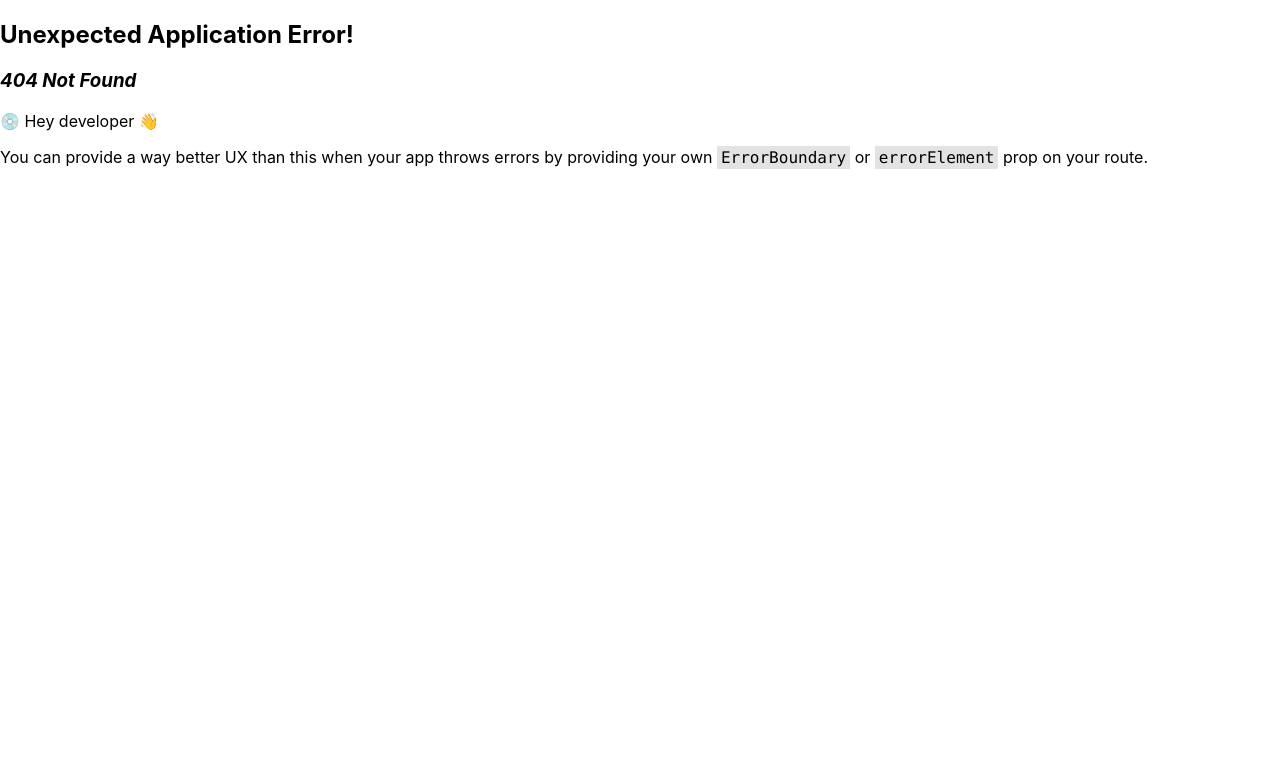
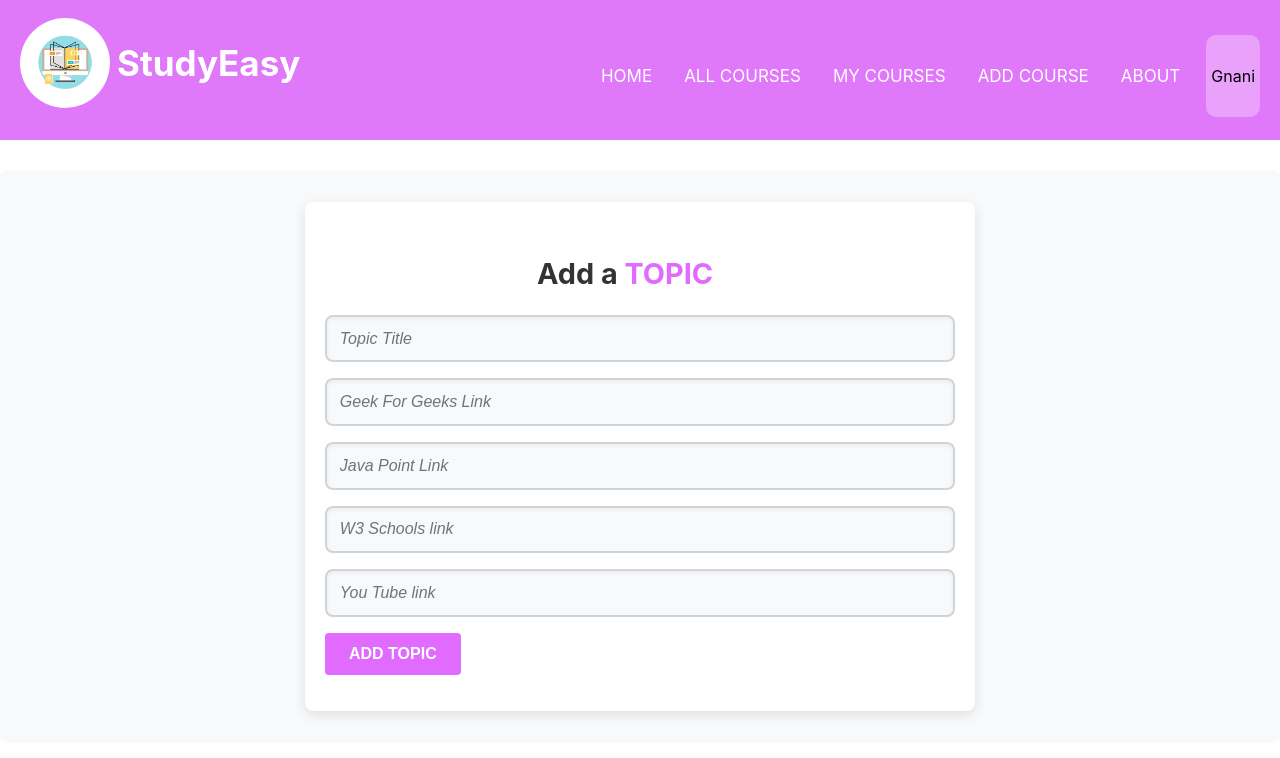
Before and after one commit to Gnanigit/StudyEasy_React, a React (Create React App) app in the folder client/: page /addtopic in a window 1280 px wide. Before the commit this address had no page. Shown: the top 758 px of the page. Built offline with nearby package versions, Linux system fonts and the light colour scheme.

Commit message:
added components addtopic,addcourse

```diff
--- a/client/src/App.js
+++ b/client/src/App.js
@@ -46,8 +46,11 @@ const router = createBrowserRouter([
    {
     path:'/allcourses',
     element:<Dashboard loc="allcourses"></Dashboard>
+   },
+   {
+    path:'/addtopic',
+    element:<Dashboard loc="addtopic"></Dashboard>
    }
-
 ])
 
 
--- a/client/src/components/addcourse.jsx
+++ b/client/src/components/addcourse.jsx
@@ -25,7 +25,7 @@ function AddCourse() {
       <div className="addcourseContainer">
         <div className="addcourseTitleWrapper">
           <h2 className="addcourseH2 addcourseSectionTitle">
-            Add a <strong className="Strong">Course</strong>
+            Add a <strong className="Strong">COURSE</strong>
           </h2>
         </div>
         <ul className="addcourseGridList">
--- /dev/null
+++ b/client/src/components/addtopic.jsx
@@ -0,0 +1,97 @@
+import React, { useState } from 'react';
+import "../styles/addtopic.css"
+const AddTopic = ({ courseTitle }) => {
+  const [topicTitle, setTopicTitle] = useState('');
+  const [link1, setLink1] = useState('');
+  const [link2, setLink2] = useState('');
+  const [link3, setLink3] = useState('');
+  const [link4, setLink4] = useState('');
+
+  const handleSubmit = (event) => {
+    event.preventDefault();
+
+    const data = {
+      courseTitle,
+      topicTitle,
+      link1,
+      link2,
+      link3,
+      link4,
+    };
+
+    fetch('/uploadTopic', {
+      method: 'POST',
+      headers: { 'Content-Type': 'application/json' },
+      body: JSON.stringify(data),
+    })
+      .then((response) => response.json())
+      .then((data) => {
+        console.log('Topic added successfully:', data);
+        setTopicTitle('');
+        setLink1('');
+        setLink2('');
+        setLink3('');
+        setLink4('');
+      })
+      .catch((error) => {
+        console.error('Error adding topic:', error);
+      });
+  };
+
+  return (
+    <section className="addtopicSectionCourse" aria-label="recent post">
+      <div className="addtopicContainer">
+        <div className="addtopicTitleWrapper">
+          <h2 className="addtopicH2 SectionTitle">
+            Add a <strong className="addtopicStrong" style={{ display: 'inline' }}>TOPIC {courseTitle}</strong>
+          </h2>
+        </div>
+        <ul className="addtopicGridList">
+          <form action="/uploadTopic" method="POST" onSubmit={handleSubmit}>
+            <input type="hidden" name="courseTitle" value={courseTitle} />
+            <input
+              type="text"
+              value={topicTitle}
+              name="topicTitle"
+              placeholder="Topic Title"
+              onChange={(e) => setTopicTitle(e.target.value)}
+            />
+            <input
+              type="text"
+              name="link1"
+              value={link1}
+              placeholder="Geek For Geeks Link"
+              onChange={(e) => setLink1(e.target.value)}
+            />
+            <input
+              type="text"
+              name="link2"
+              value={link2}
+              placeholder="Java Point Link"
+              onChange={(e) => setLink2(e.target.value)}
+            />
+            <input
+              type="text"
+              name="link3"
+              value={link3}
+              placeholder="W3 Schools link"
+              onChange={(e) => setLink3(e.target.value)}
+            />
+            <input
+              type="text"
+              name="link4"
+              value={link4}
+              placeholder="You Tube link"
+              onChange={(e) => setLink4(e.target.value)}
+            />
+            <div className="addtopicCardContent">
+              <input type="submit" value="ADD TOPIC" />
+            </div>
+          </form>
+        </ul>
+      </div>
+    </section>
+  );
+};
+
+export default AddTopic;
--- a/client/src/components/navbar.jsx
+++ b/client/src/components/navbar.jsx
@@ -37,7 +37,7 @@ function Navbar({ profile }) {
         </li>
         <li className="navbarLink">
           <Link className="navbarAnc" to="/myCourse">
-            ADD EVENT
+            ADD COURSE
           </Link>
         </li>
         <li className="navbarLink">
--- a/client/src/pages/dashboard.jsx
+++ b/client/src/pages/dashboard.jsx
@@ -6,6 +6,8 @@ import AddCourse from "../components/addcourse";
 import Mycourses from "../components/mycourses";
 import Allcourses from "../components/allcouorses";
 import About from "../components/about";
+import AddTopic from "../components/addtopic";
+
 function Dashboard({loc}){
     return(
         <div>
@@ -25,10 +27,12 @@ function Dashboard({loc}){
             {loc === "allcourses" && (
                 <Allcourses></Allcourses>
             )}
-            {loc == "about" && (
+            {loc === "about" && (
                 <About></About>
             )}
-
+            {loc === "addtopic" && (
+                <AddTopic></AddTopic>
+            )}
         </div>
     )
 }
--- a/client/src/styles/addcourse.css
+++ b/client/src/styles/addcourse.css
@@ -45,32 +45,32 @@ form {
 }
 
 input[type="text"], textarea {
-  width: 100%; /* Full width */
-  padding: 0.8rem; /* Padding inside the field */
-  border: 2px solid #ced4da; /* Border style */
-  border-radius: 8px; /* Rounded corners */
-  font-size: 1rem; /* Font size */
-  color: #495057; /* Text color */
-  outline: none; /* Removes focus outline */
-  background-color: #f8f9fa; /* Light background */
-  transition: border-color 0.3s ease; /* Smooth transition */
-  box-shadow: inset 0 2px 4px rgba(0, 0, 0, 0.05); /* Inner shadow */
+  width: 100%;
+  padding: 0.8rem;
+  border: 2px solid #ced4da;
+  border-radius: 8px;
+  font-size: 1rem;
+  color: #495057;
+  outline: none;
+  background-color: #f8f9fa;
+  transition: border-color 0.3s ease;
+  box-shadow: inset 0 2px 4px rgba(0, 0, 0, 0.05);
 }
 
 input[type="text"]:focus,
 textarea:focus {
-  border-color: #e16bff; /* Highlight on focus */
+  border-color: #e16bff;
 }
 
 input[type="text"]::placeholder,
 textarea::placeholder {
-  color: #6c757d; /* Placeholder text color */
-  font-style: italic; /* Placeholder font style */
+  color: #6c757d;
+  font-style: italic;
 }
 
 textarea {
-  resize: vertical; /* Allow vertical resize only */
-  min-height: 120px; /* Minimum height */
+  resize: vertical;
+  min-height: 120px;
 }
 input[type="submit"] {
   background-color: #e16bff;
--- /dev/null
+++ b/client/src/styles/addtopic.css
@@ -0,0 +1,89 @@
+.addtopicSectionCourse {
+    padding: 2rem;
+    background-color: #f8f9fa;
+    border-radius: 8px;
+  }
+
+  .addtopicContainer {
+    max-width: 600px;
+    margin: 0 auto;
+    padding-left: 20px;
+    padding-right: 50px;
+    padding-top: 30px;
+    padding-bottom: 20px;
+    background-color: #ffffff;
+    border-radius: 8px;
+    box-shadow: 0 4px 12px rgba(0, 0, 0, 0.1);
+  }
+
+  .addtopicTitleWrapper {
+    text-align: center;
+    margin-bottom: 1.5rem;
+  }
+
+  .addtopicH2 {
+    font-size: 1.8rem;
+    color: #333;
+  }
+
+  .addtopicStrong {
+    color: #e16bff;
+    font-weight: bold;
+  }
+
+  .addtopicGridList {
+    list-style: none;
+    padding: 0;
+  }
+
+  form {
+    display: flex;
+    flex-direction: column;
+    gap: 1rem;
+  }
+
+  input[type="text"],
+  textarea {
+    width: 100%;
+    padding: 0.8rem;
+    border: 2px solid #ced4da;
+    border-radius: 8px;
+    font-size: 1rem;
+    color: #495057;
+    outline: none;
+    background-color: #f8f9fa;
+    transition: border-color 0.3s ease;
+    box-shadow: inset 0 2px 4px rgba(0, 0, 0, 0.05);
+  }
+
+  input[type="text"]:focus,
+  textarea:focus {
+    border-color: #e16bff;
+  }
+
+  input[type="text"]::placeholder,
+  textarea::placeholder {
+    color: #6c757d;
+    font-style: italic;
+  }
+
+  textarea {
+    resize: vertical;
+    min-height: 120px;
+  }
+
+  input[type="submit"] {
+    background-color: #e16bff;
+    color: #ffffff;
+    border: none;
+    padding: 0.75rem 1.5rem;
+    border-radius: 4px;
+    cursor: pointer;
+    font-size: 1rem;
+    font-weight: bold;
+    transition: background-color 0.3s ease;
+  }
+
+  input[type="submit"]:hover {
+    background-color: #e16bff;
+  }
```
